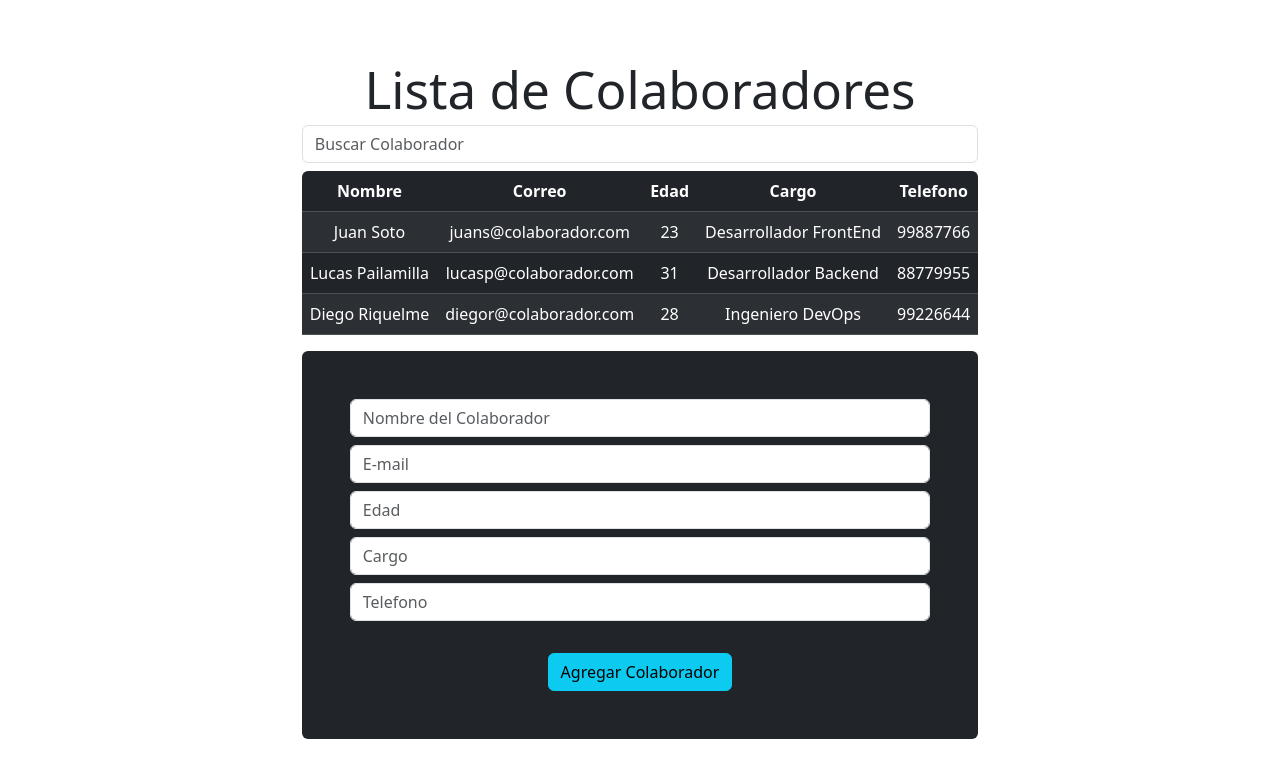
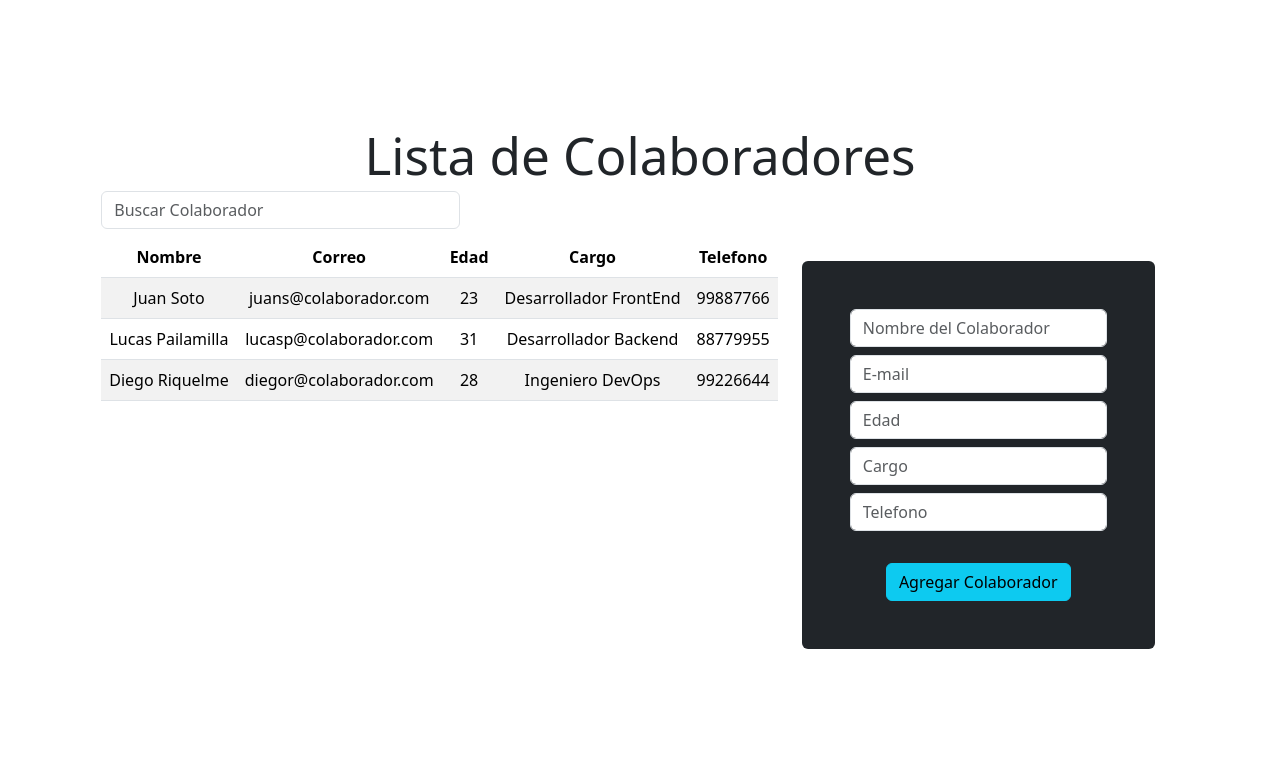
Before and after one commit to crsarevalo/React3, a React (Vite) app in the folder React3/: page / in a window 1280 px wide. Shown: the top 778 px of the page. Built offline with nearby package versions, Linux system fonts and the light colour scheme.

Commit message:
correcion final, estilos y alineado

```diff
--- a/React3/src/App.css
+++ b/React3/src/App.css
@@ -4,3 +4,9 @@
   padding: 2rem;
   text-align: center;
 }
+
+section {
+  display: flex;
+  flex-direction: row;
+  justify-content: space-between;
+}
--- a/React3/src/App.jsx
+++ b/React3/src/App.jsx
@@ -21,15 +21,16 @@ function App() {
     <>
       <h1>Lista de Colaboradores</h1>
       <Buscador data={data} dataFilter={setDataFilter} />
-
-      <div className="#">
+      <section>
+        <div className="list">
           <Listado
             data={data}
             dataFilter={dataFilter}
             setData={setData}
             setDataFilter={setDataFilter}
           />
-
+        </div>
+        <div className="form">
           <Formulario
             data={data}
             dataFilter={dataFilter}
@@ -38,8 +39,11 @@ function App() {
             setAlert={setAlert}
           />
 
-        {alert.mensaje && <Alert color={alert.color} mensaje={alert.mensaje} />}
+          {alert.mensaje && (
+            <Alert color={alert.color} mensaje={alert.mensaje} />
+          )}
         </div>
+      </section>
     </>
   );
 }
--- a/React3/src/assets/components/Buscador.jsx
+++ b/React3/src/assets/components/Buscador.jsx
@@ -1,8 +1,6 @@
-import React, { useState } from "react";
+import React from "react";
 
 const Buscador = ({ data, dataFilter }) => {
-  // }}const [item, setItem] = useState("");
-  /* console.log("xxx", name ) */
   const inputHandle = (e) => {
     const find = e.target.value.toLowerCase();
     const result = data.filter(
@@ -19,7 +17,7 @@ const Buscador = ({ data, dataFilter }) => {
   0;
 
   return (
-    <div className="pb-2 ">
+    <div className="col-4 col-lg pb-2 ">
       <input
         className="form-control "
         type="text"
--- a/React3/src/assets/components/Formulario.jsx
+++ b/React3/src/assets/components/Formulario.jsx
@@ -1,5 +1,5 @@
 import React, { useState } from "react";
-const Formulario = ({ data, setData, setDataFilter, setAlert }) => {
+const Formulario = ({ data, setData, setDataFilter, dataFilter, setAlert }) => {
   const [datosColab, setDatosColab] = useState({
     nombre: "",
     correo: "",
@@ -23,32 +23,70 @@ const Formulario = ({ data, setData, setDataFilter, setAlert }) => {
     }
   };
 
-  const validardatos = (e) => {
+  const validarDatos = (e) => {
     e.preventDefault();
+    const emailValidation =
+      /^[a-z0-9!#$%&'*+/=?^_`{|}~-]+(?:\.[a-z0-9!#$%&'*+/=?^_`{|}~-]+)*@(?:[a-z0-9](?:[a-z0-9-]*[a-z0-9])?\.)+[a-z0-9](?:[a-z0-9-]*[a-z0-9])?$/;
 
-    const { nombre, correo, edad, cargo, telefono } = datosColab;
+    if (
+      datosColab.nombre.trim() === "" ||
+      datosColab.correo.trim() === "" ||
+      datosColab.edad.trim() === "" ||
+      datosColab.cargo.trim() === "" ||
+      datosColab.telefono.trim() === ""
+    ) {
+      setAlert({
+        error: true,
+        mensaje: "completa los campos",
+        color: "text-danger",
+      });
+      setTimeout(() => {
+        setAlert({
+          error: false,
+          mensaje: "",
+          color: "",
+        });
+      }, 5000);
+      return;
+    }
 
-    const validarValores = !nombre || !correo || !edad || !cargo || !telefono;
+    if (!emailValidation.test(datosColab.correo)) {
+      setAlert({
+        error: true,
+        mensaje: "ingrese un correo valido",
+        color: "text-danger",
+      });
+      setTimeout(() => {
+        setAlert({
+          error: false,
+          mensaje: "",
+          color: "",
+        });
+      }, 5000);
+      return;
+    }
+    setAlert({
+      error: false,
+      mensaje: "colaborador agregado con exito",
+      color: "text-success",
+    });
 
-    validarValores
-      ? setAlert({
-          error: true,
-          mensaje: "completa los campos",
-          color: "text-danger",
-        })
-      : setAlert({
-          error: false,
-          mensaje: "cuenta creada con exito",
-          color: "text-success",
-        });
+    setTimeout(() => {
+      setAlert({
+        error: false,
+        mensaje: "",
+        color: "",
+      });
+    }, 5000);
+
     const Nuevotrabajador = { ...datosColab, id: data.length + 1 };
     setData([...data, Nuevotrabajador]);
-    setDataFilter([...data, Nuevotrabajador]);
+    setDataFilter([...dataFilter, Nuevotrabajador]);
   };
 
   return (
-    <div className="formulario text-center bg-dark p-5 rounded">
-      <form noValidate onSubmit={validardatos}>
+    <div className="formulario m-4 text-center bg-dark p-5 rounded">
+      <form noValidate onSubmit={validarDatos}>
         <div className="mb-2">
           <input
             type="text"
--- a/React3/src/assets/components/Listado.jsx
+++ b/React3/src/assets/components/Listado.jsx
@@ -13,7 +13,7 @@ const Listado = ({ dataFilter }) => {
   ));
   return (
     <div className="table-responsive text-center rounded">
-      <Table variant="dark" className="table table-striped">
+      <Table variant="clear" className="table table-striped">
         <thead>
           <tr>
             <th>Nombre</th>
@@ -23,7 +23,7 @@ const Listado = ({ dataFilter }) => {
             <th>Telefono</th>
           </tr>
         </thead>
-        <tbody> {colab}</tbody>
+        <tbody>{colab}</tbody>
       </Table>
     </div>
   );
```
Lines whose indentation alone changed are shown as unchanged.
